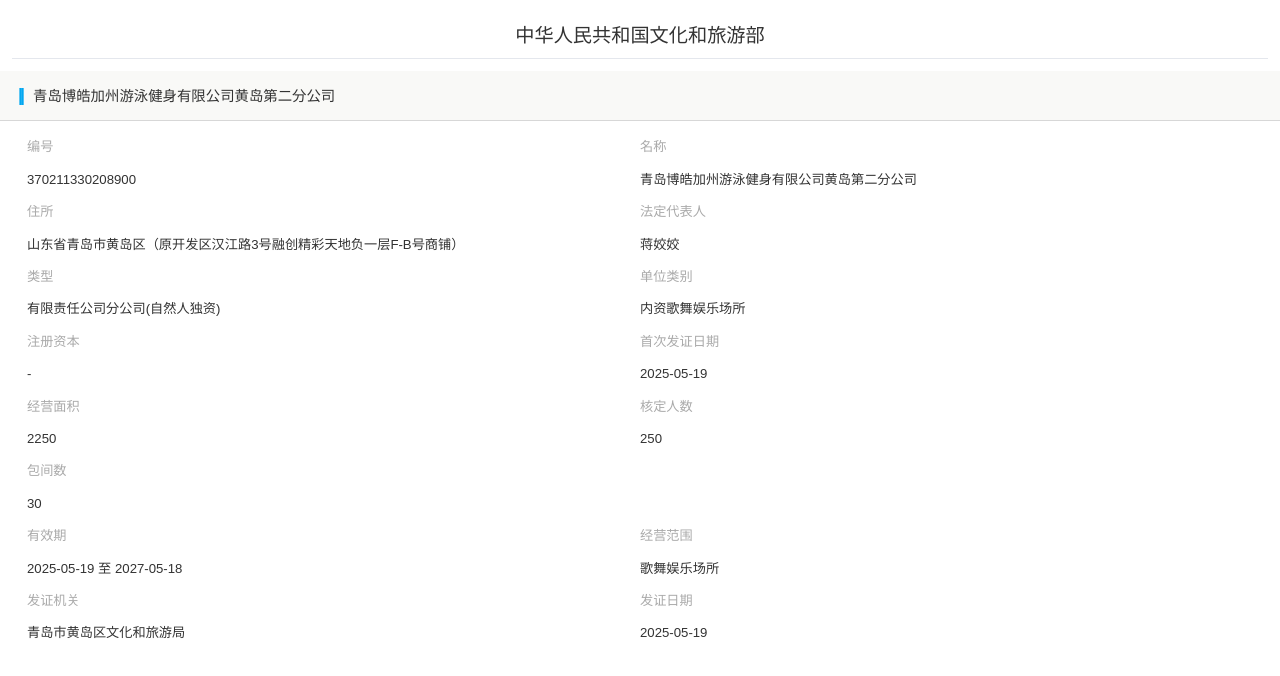
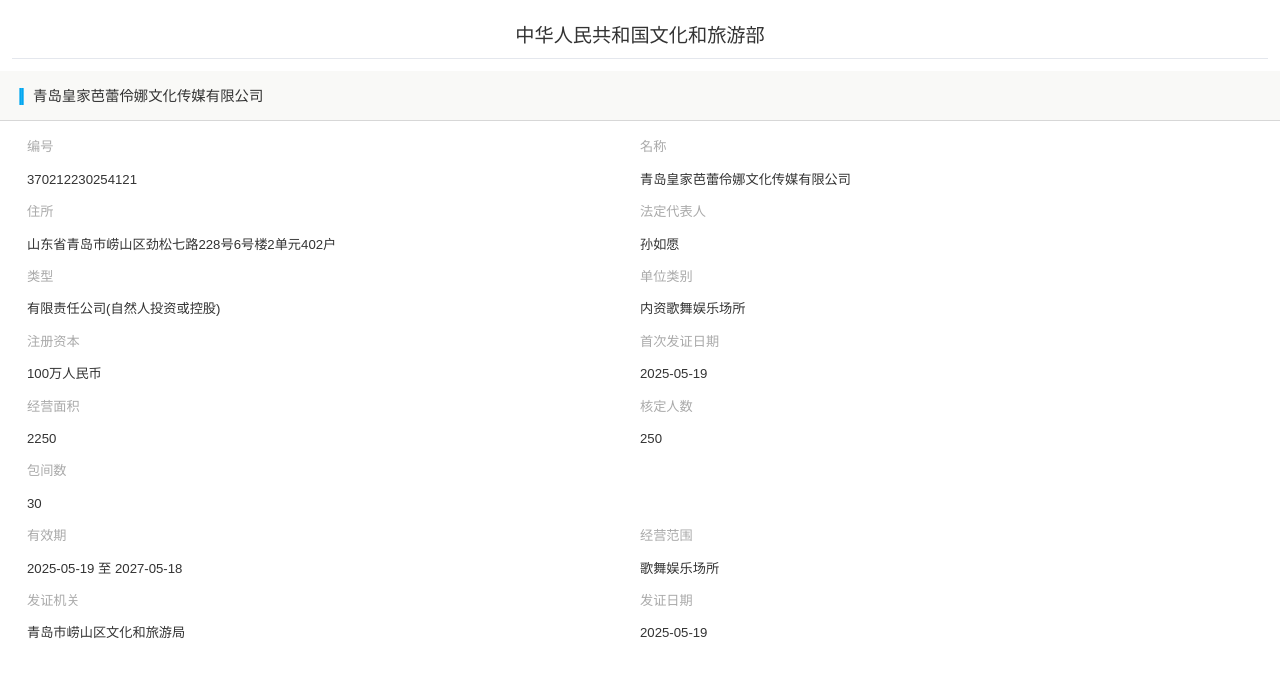
Before and after one commit to jbhdxkz-166/MADFF52F-5, a plain HTML site: page index.html in a window 1280 px wide. Drawn offline with Linux system fonts and the light colour scheme.

Commit message:
Update index.html

```diff
--- a/index.html
+++ b/index.html
@@ -420,33 +420,33 @@
     </div>
 
     <div class="first">
-        <span class="xd">|</span><span>青岛博皓加州游泳健身有限公司黄岛第二分公司</span>
+        <span class="xd">|</span><span>青岛皇家芭蕾伶娜文化传媒有限公司</span>
     </div>
     <div class="ycxx">
         <div class="ycxx-content">
             <div class="ycxx-left">
                 <span>编号</span>
-                <span>370211330208900</span>
+                <span>370212230254121</span>
             </div>
             <div class="ycxx-left">
                 <span>名称</span>
-                <span>青岛博皓加州游泳健身有限公司黄岛第二分公司</span>
+                <span>青岛皇家芭蕾伶娜文化传媒有限公司</span>
             </div>
         </div>
         <div class="ycxx-content">
             <div class="ycxx-left">
                 <span>住所</span>
-                <span>山东省青岛市黄岛区（原开发区汉江路3号融创精彩天地负一层F-B号商铺）</span>
+                <span>山东省青岛市崂山区劲松七路228号6号楼2单元402户</span>
             </div>
             <div class="ycxx-left">
                 <span>法定代表人</span>
-                <span>蒋姣姣</span>
+                <span>孙如愿</span>
             </div>
         </div>
         <div class="ycxx-content">
             <div class="ycxx-left">
                 <span>类型</span>
-                <span>有限责任公司分公司(自然人独资)</span>
+                <span>有限责任公司(自然人投资或控股)</span>
             </div>
             <div class="ycxx-left">
                 <span>单位类别</span>
@@ -456,7 +456,7 @@
         <div class="ycxx-content">
             <div class="ycxx-left">
                 <span>注册资本</span>
-                <span>-</span>
+                <span>100万人民币</span>
             </div>
             <div class="ycxx-left">
                 <span>首次发证日期</span>
@@ -492,7 +492,7 @@
         <div class="ycxx-content">
             <div class="ycxx-left">
                 <span>发证机关</span>
-                <span>青岛市黄岛区文化和旅游局</span>
+                <span>青岛市崂山区文化和旅游局</span>
             </div>
             <div class="ycxx-left">
                 <span>发证日期</span>
```
